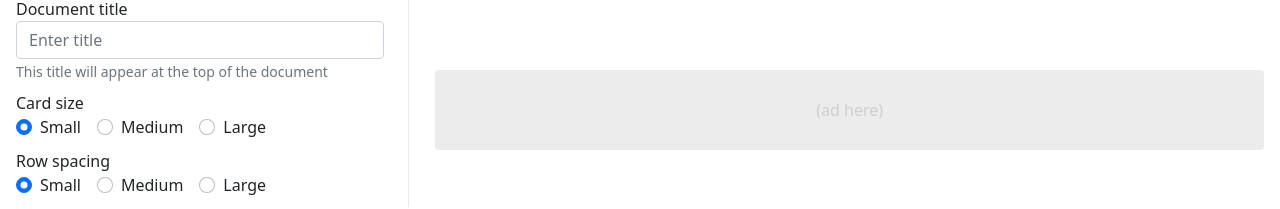
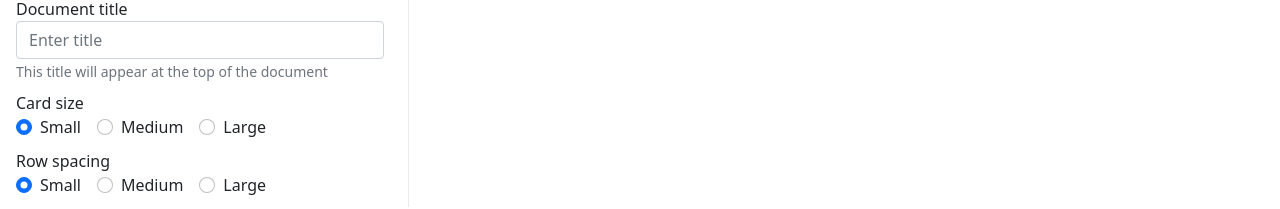
Before and after one commit to sanderha/picto-selector, a React (Create React App) app: page / in a window 1280 px wide. Shown: the part 280-489 px from the top of the page. Built offline with nearby package versions, Linux system fonts and the light colour scheme; no server answers.

Commit message:
hide add

```diff
--- a/src/views/PictoDoc.js
+++ b/src/views/PictoDoc.js
@@ -105,7 +105,7 @@ export default function PictoDoc({ rows, cards, setUserIsDragging, setRowsMethod
             </div>
             <Row>
                 <Col>
-                    <BottomAd />
+                    <BottomAd show={false} />
                 </Col>
             </Row>
         </div>
--- a/src/views/ads/BottomAd.js
+++ b/src/views/ads/BottomAd.js
@@ -1,4 +1,9 @@
-export default function BottomAd() {
+export default function BottomAd({ show }) {
+
+    if (show === false) {
+        return null;
+    }
+
     return (
         <div className="bottom-awt">
             <span>(ad here)</span>
```
